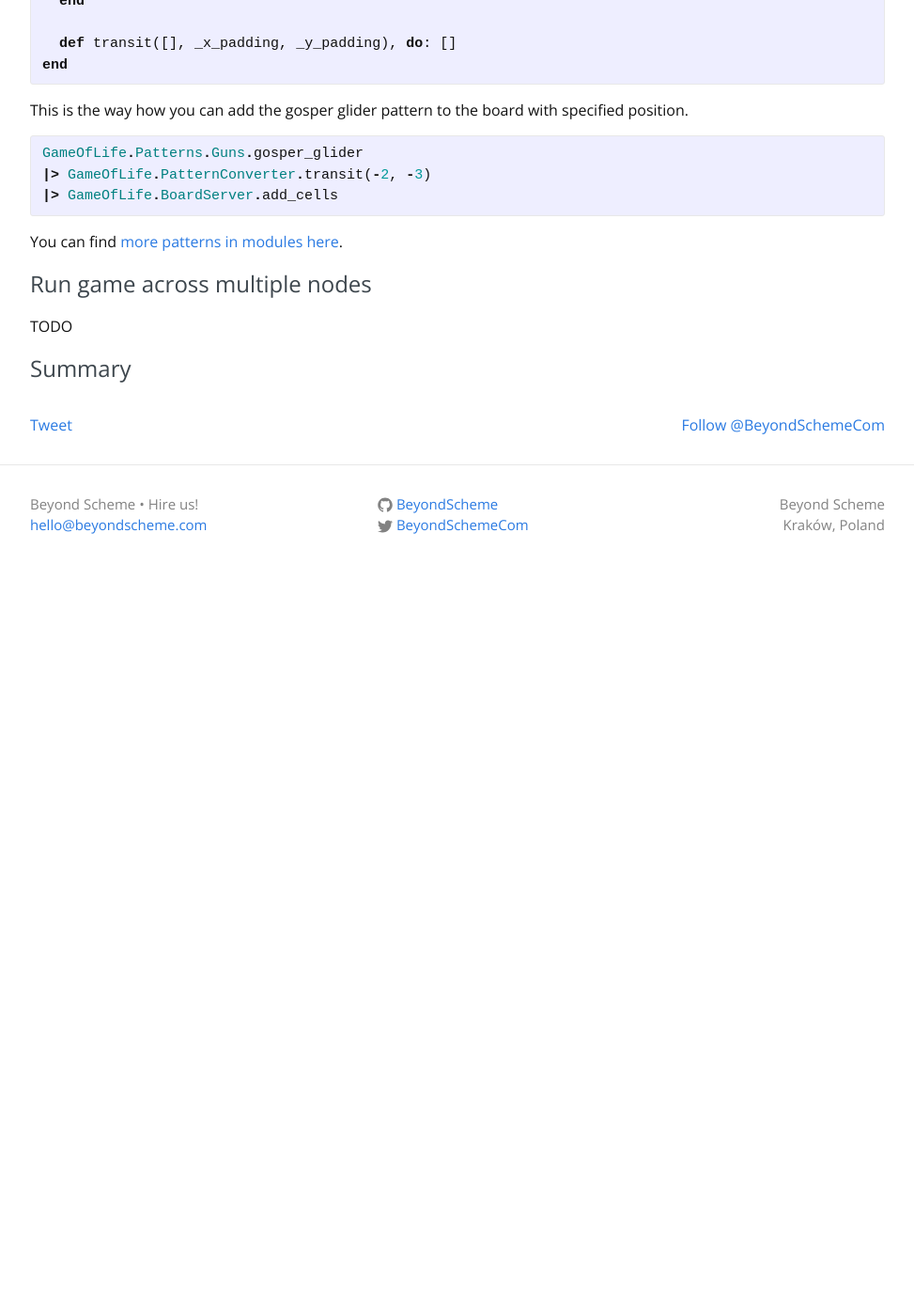
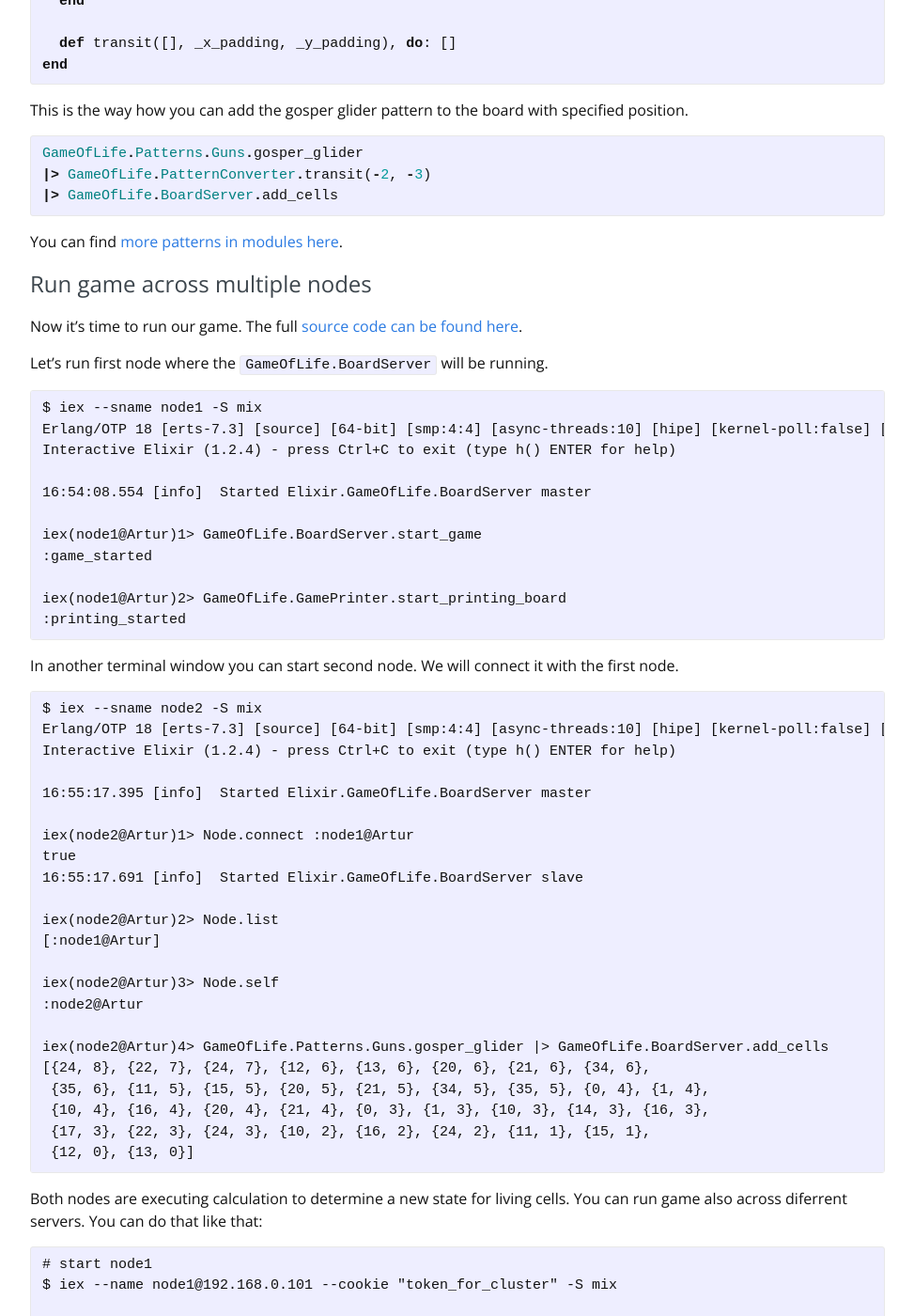
Before and after one commit to BeyondScheme/BeyondScheme.github.io, a Jekyll site: the page built from _posts/2016-04-26-distributed-game-of-life-in-elixir.md, in a window 1280 px wide and 1400 px high, scrolled down 24166 px. Shown: the whole window at 94% size, without its empty margins (153-1126 px from the left). Built offline with Jekyll 4.4.1, drawn with Linux system fonts in a browser that asks for light colours; nearby versions of some CDN libraries; comment, search, counter and statistics services are not loaded; before the commit the page ends 24796 px from its top, so only the background shows below that; some of the changed text lies outside the part shown.

Commit message:
Run game across multiple nodes

```diff
--- a/_posts/2016-04-26-distributed-game-of-life-in-elixir.md
+++ b/_posts/2016-04-26-distributed-game-of-life-in-elixir.md
@@ -997,6 +997,63 @@ You can find [more patterns in modules here](https://github.com/BeyondScheme/eli
 
 # Run game across multiple nodes
 
-TODO
+Now it's time to run our game. The full [source code can be found here](https://github.com/BeyondScheme/elixir-game_of_life).
+
+Let's run first node where the `GameOfLife.BoardServer` will be running.
+
+{% highlight plain %}
+$ iex --sname node1 -S mix
+Erlang/OTP 18 [erts-7.3] [source] [64-bit] [smp:4:4] [async-threads:10] [hipe] [kernel-poll:false] [dtrace]
+Interactive Elixir (1.2.4) - press Ctrl+C to exit (type h() ENTER for help)
+
+16:54:08.554 [info]  Started Elixir.GameOfLife.BoardServer master
+
+iex(node1@Artur)1> GameOfLife.BoardServer.start_game
+:game_started
+
+iex(node1@Artur)2> GameOfLife.GamePrinter.start_printing_board
+:printing_started
+{% endhighlight %}
+
+In another terminal window you can start second node. We will connect it with the first node.
+
+{% highlight plain %}
+$ iex --sname node2 -S mix
+Erlang/OTP 18 [erts-7.3] [source] [64-bit] [smp:4:4] [async-threads:10] [hipe] [kernel-poll:false] [dtrace]
+Interactive Elixir (1.2.4) - press Ctrl+C to exit (type h() ENTER for help)
+
+16:55:17.395 [info]  Started Elixir.GameOfLife.BoardServer master
+
+iex(node2@Artur)1> Node.connect :node1@Artur
+true
+16:55:17.691 [info]  Started Elixir.GameOfLife.BoardServer slave
+
+iex(node2@Artur)2> Node.list
+[:node1@Artur]
+
+iex(node2@Artur)3> Node.self
+:node2@Artur
+
+iex(node2@Artur)4> GameOfLife.Patterns.Guns.gosper_glider |> GameOfLife.BoardServer.add_cells
+[{24, 8}, {22, 7}, {24, 7}, {12, 6}, {13, 6}, {20, 6}, {21, 6}, {34, 6},
+ {35, 6}, {11, 5}, {15, 5}, {20, 5}, {21, 5}, {34, 5}, {35, 5}, {0, 4}, {1, 4},
+ {10, 4}, {16, 4}, {20, 4}, {21, 4}, {0, 3}, {1, 3}, {10, 3}, {14, 3}, {16, 3},
+ {17, 3}, {22, 3}, {24, 3}, {10, 2}, {16, 2}, {24, 2}, {11, 1}, {15, 1},
+ {12, 0}, {13, 0}]
+{% endhighlight %}
+
+Both nodes are executing calculation to determine a new state for living cells. You can run game also across diferrent servers. You can do that like that:
+
+{% highlight plain %}
+# start node1
+$ iex --name node1@192.168.0.101 --cookie "token_for_cluster" -S mix
+
+# start node2 on another server
+$ iex --name node2@192.168.0.102 --cookie "token_for_cluster" -S mix
+iex> Node.connect :"node1@192.168.0.101"
+true
+{% endhighlight %}
+
+You could already see how the game works in the demo at the beginning of the article. You can try it on your own machine, just clone the [repository](https://github.com/BeyondScheme/elixir-game_of_life).
 
 # Summary
```
